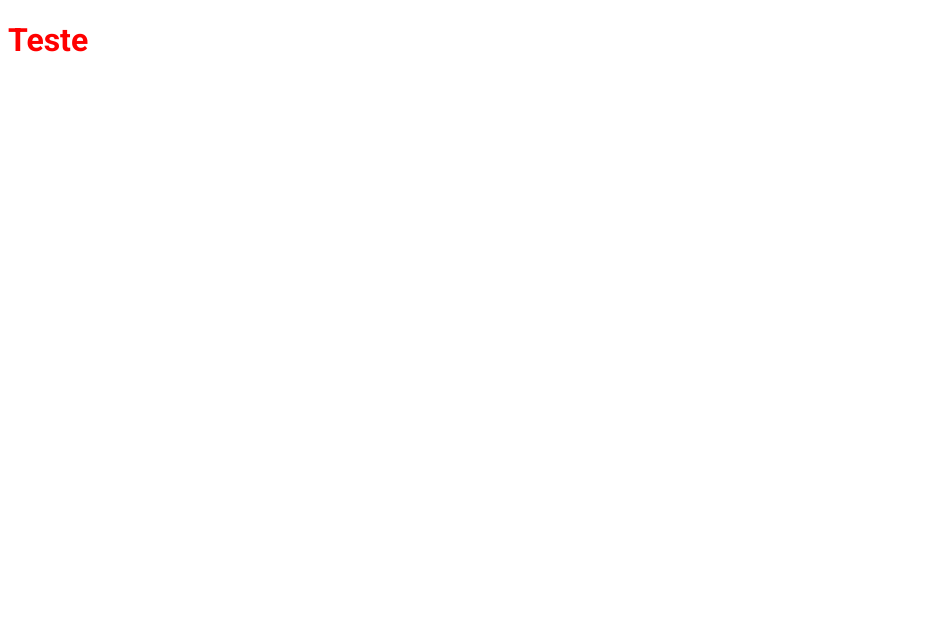
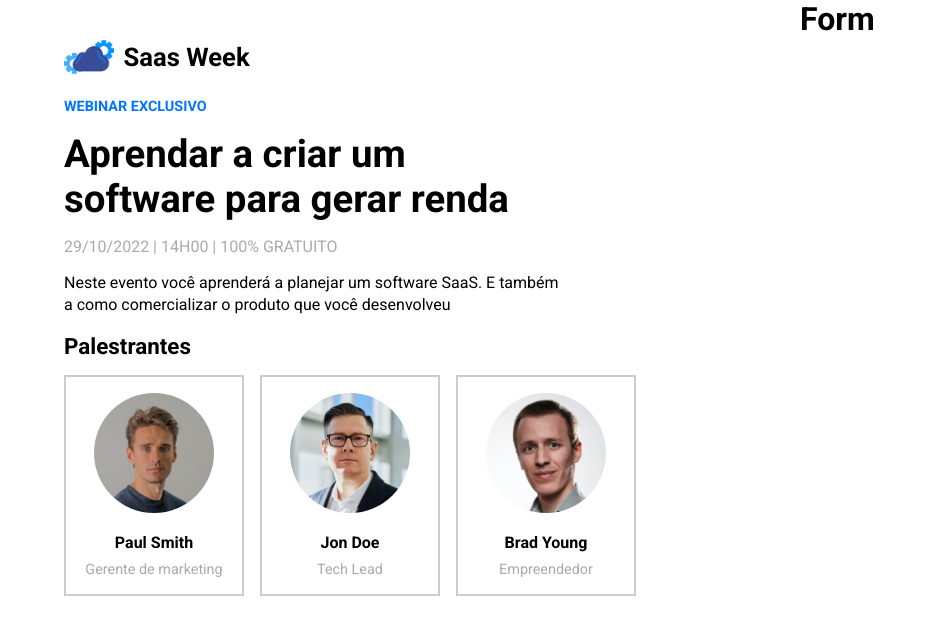
Before and after one commit to igorgabriel05/Projeto-VDA, a plain HTML site: page index.html in a window 1280 px wide. Shown: the whole page, without its empty margins (0-928 px from the left). Drawn offline with Linux system fonts and the light colour scheme.

Commit message:
Continue

```diff
--- a/css/styles.css
+++ b/css/styles.css
@@ -1,8 +1,95 @@
 /* Geral */
 *{
+    margin: 0;
+    padding: 0;
+    box-sizing: border-box;
     font-family: "Roboto";
 }
 
-h1{
-    color: red;
+body{
+    display: flex;
+    flex-wrap: wrap;
 }
+
+/* Apresentação do Evento */
+#about-container{
+    flex: 1.4;
+    padding: 2rem 4rem;
+}
+
+#brand{
+    display: flex;
+    align-items: center;
+    font-size: 0.8rem;
+    margin-bottom: 1rem;
+}
+
+#brand img{
+    height: 50px;
+    margin-right: 0.6rem;
+}
+
+#exclusive{
+    text-transform: uppercase;
+    color: #0075ff;
+    font-weight: bold;
+    font-size: 0.9rem;
+    margin-bottom: 1rem;
+}
+
+#about-container h2{
+    font-size: 2.4rem;
+    max-width: 500px;
+    margin-bottom: 1rem;
+}
+
+#date{
+    text-transform: uppercase;
+    color: #aaa;
+    margin-bottom: 1rem;
+}
+
+#description{
+    max-width: 500px;
+    margin-bottom: 1rem;
+    line-height: 1.4rem;
+}
+
+#about-container h4{
+    font-size: 1.4rem;
+    margin-bottom: 1rem;
+}
+
+#users-container{
+    display: flex;
+    flex-wrap: wrap;
+    gap: 1rem;
+}
+
+.user-card{
+    border: 2px solid #ccc;
+    padding: 1rem;
+    width: 180px;
+    text-align: center;
+}
+
+.user-card img{
+    width: 120px;
+    border-radius: 50%;
+    margin-bottom: 1rem;
+}
+
+.user-card .user-name{
+    font-weight: bold;
+    margin-bottom: 0.6rem;
+}
+
+.user-card .user-role{
+    color: #aaa;
+    font-size: 0.9rem;
+}
+
+/* Formulário */
+#form-container{
+    flex: 1;
+}
--- a/index.html
+++ b/index.html
@@ -15,6 +15,38 @@
     <link rel="stylesheet" href="css/styles.css">
 </head>
 <body>
-    <h1>Teste</h1>
+    <div id="about-container">
+        <div id="brand">
+            <img src="img/saasweeklogo.png" alt="SaaS Week">
+            <h1>Saas Week</h1>
+        </div>
+        <p id="exclusive">Webinar Exclusivo</p>
+        <h2>Aprendar a criar um software para gerar renda</h2>
+        <p id="date">29/10/2022 | 14h00 | 100% Gratuito</p>
+        <p id="description">Neste evento você aprenderá a planejar um software SaaS. E também a como
+            comercializar o produto que você desenvolveu
+        </p>
+        <h4>Palestrantes</h4>
+        <div id="users-container">
+            <div class="user-card">
+                <img src="img/user_1.jpg" alt="Paul Smith">
+                <p class="user-name">Paul Smith</p>
+                <p class="user-role">Gerente de marketing</p>
+            </div>
+            <div class="user-card">
+                <img src="img/user_2.jpg" alt="Jon Doe">
+                <p class="user-name">Jon Doe</p>
+                <p class="user-role">Tech Lead</p>
+            </div>
+            <div class="user-card">
+                <img src="img/user_3.jpg" alt="Brad Young">
+                <p class="user-name">Brad Young</p>
+                <p class="user-role">Empreendedor</p>
+            </div>
+        </div>
+    </div>
+    <div id="form-container">
+        <h1>Form</h1>
+    </div>
 </body>
 </html>
```
